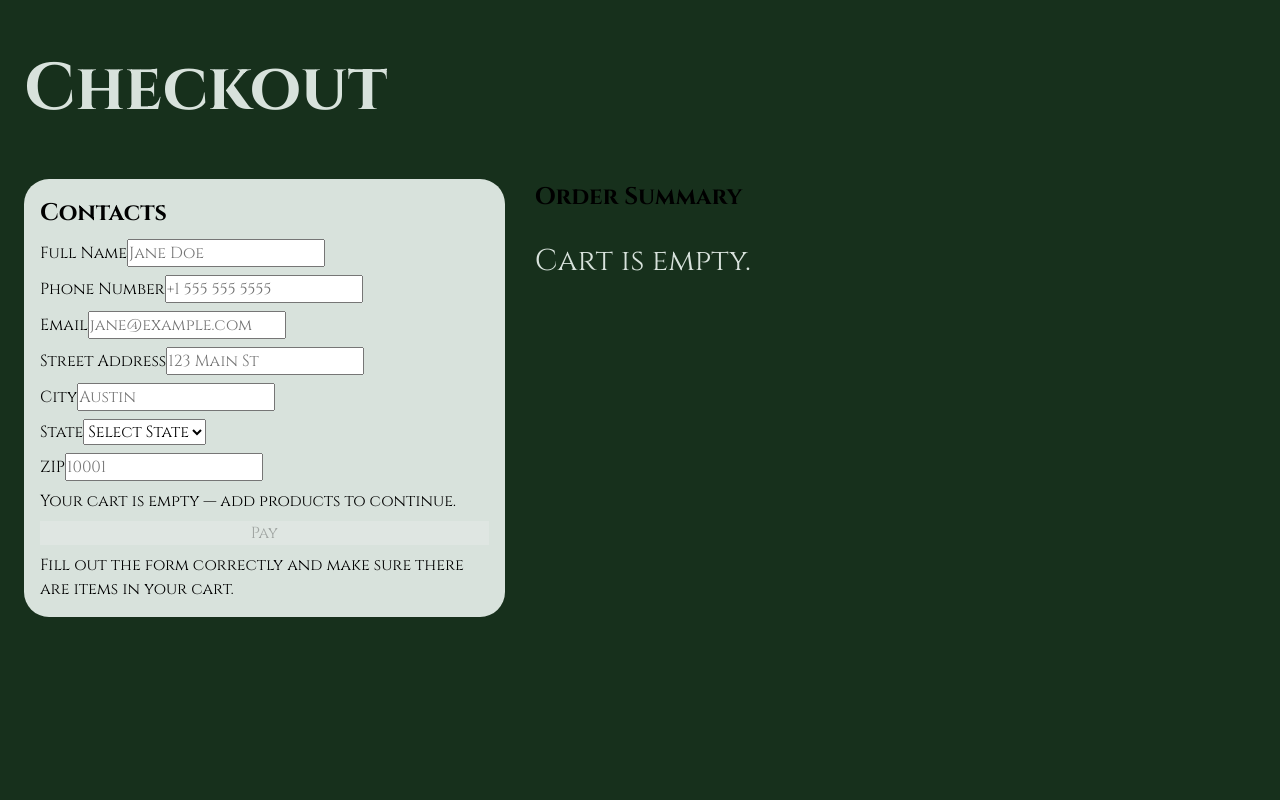
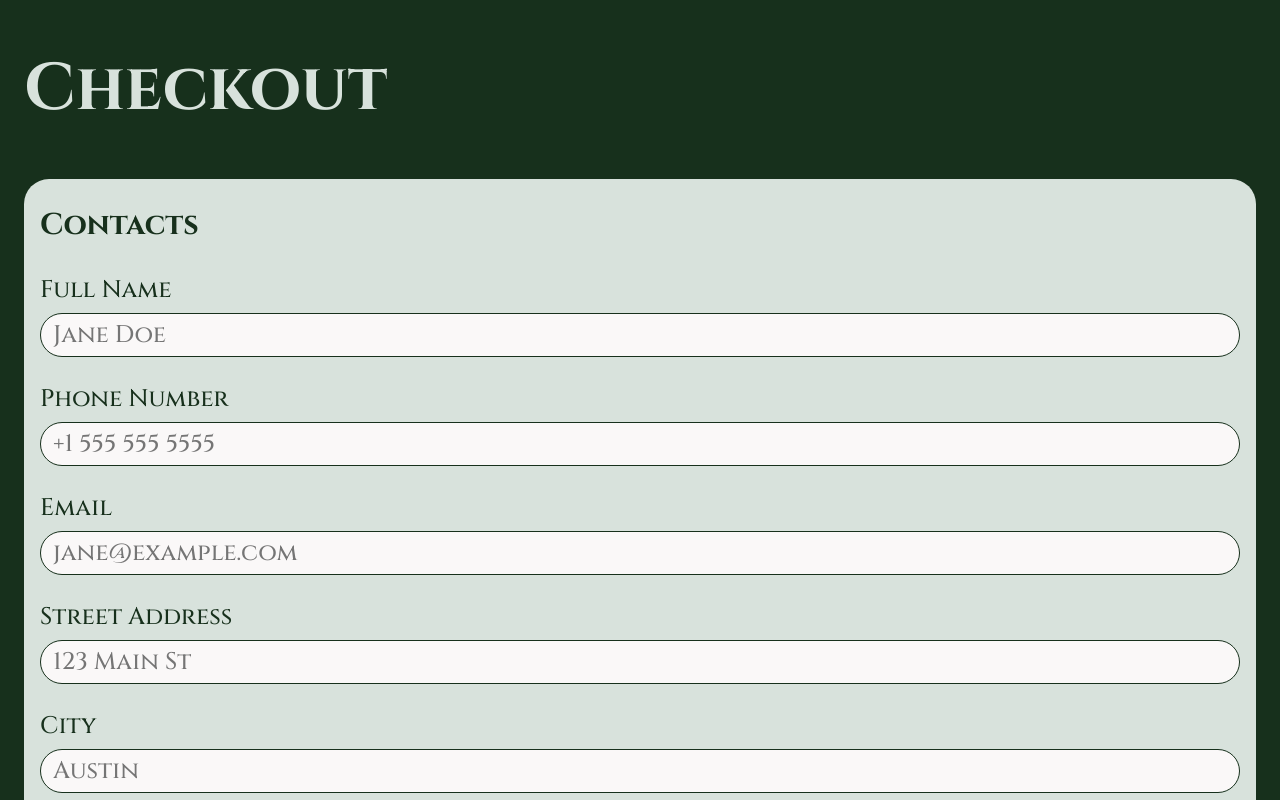
Before and after one commit to AnStacy/Souvenir-Shop, a Next.js app: page /checkout in a window 1280 px wide. Shown: the top 800 px of the page. Built offline with nearby package versions, Linux system fonts and the light colour scheme.

Commit message:
Improve styles

```diff
--- a/src/app/globals.css
+++ b/src/app/globals.css
@@ -7,11 +7,13 @@
   --btn-empty-color: #d8e2dc;
   --btn-text-color: #d8e2dc;
   --btn-cart-primary: #8b2635;
-  --btn-cart-secondary: #9db5b2;
+  --btn-cart-secondary: #eff5f4;
+  --input-background-color: #faf8f8;
+  --input-error-color: #8b2635;
 
   --fs-title: clamp(28px, 6vw, 66px);
   --fs-h2: clamp(20px, 4.8vw, 30px);
-  --fs-body: 16px;
+  --fs-body: clamp(16px, 3.2vw, 24px);
   --fs-price: clamp(18px, 4.2vw, 25px);
   --fs-total-price: clamp(22px, 4.2vw, 28px);
   --fs-btn: clamp(16px, 4.2vw, 20px);
--- a/src/app/page.module.css
+++ b/src/app/page.module.css
@@ -225,6 +225,48 @@
 
 .gridCheckout {
   display: grid;
-  grid-template-columns: 0.8fr 1.2fr;
-  gap: 30px;
+  grid-template-columns: 1fr;
+  gap: var(--space-4);
 }
+
+.sectionTitle {
+  font-size: var(--fs-h2);
+  font-weight: 700;
+  margin: var(--space-1) 0;
+  color: var(--secondary-text-color);
+}
+
+.label {
+  display: block;
+  font-size: var(--fs-body);
+  font-weight: 500;
+  margin: var(--space-1) 0;
+  color: var(--secondary-text-color);
+}
+
+.input {
+  width: 100%;
+  margin-top: 5px;
+  padding: 3px 12px;
+  border: 1px solid var(--btn-color);
+  border-radius: 50px;
+  outline: none;
+  background-color: var(--input-background-color);
+  color: #111;
+}
+
+.input:focus {
+  border-color: var(--secondary-text-color);
+  box-shadow: 0 0 0 3px rgba(23, 48, 28, 0.15);
+}
+
+.inputError {
+  border-color: var(--input-error-color) !important;
+}
+
+.error {
+  display: block;
+  margin-top: 4px;
+  color: var(--input-error-color);
+  font-size: var(--fs-body);
+}
```
